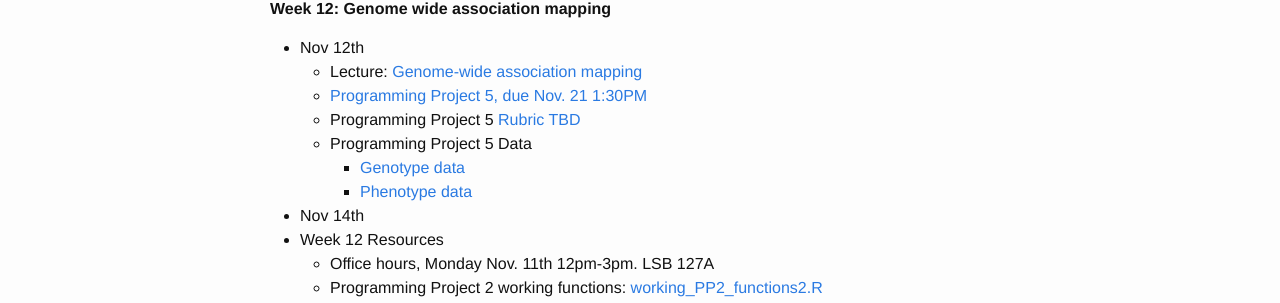
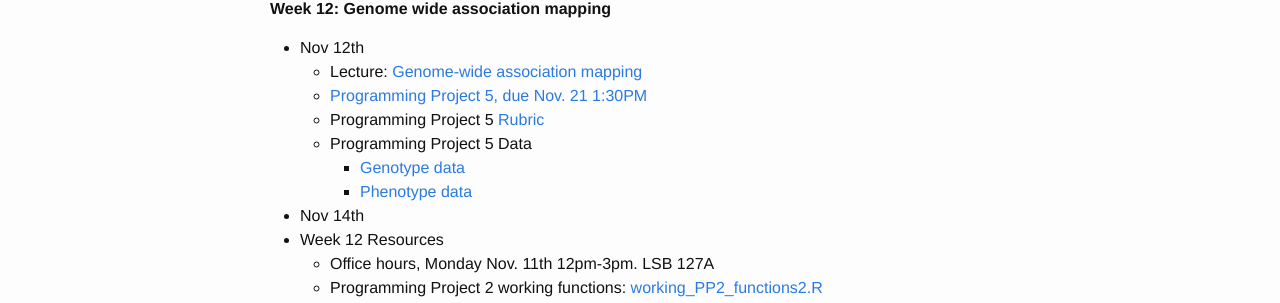
Before and after one commit to brian-kissmer/brian-kissmer.github.io, a Jekyll site: the page built from Schedule.md, in a window 1280 px wide and 900 px high, scrolled down 3088 px. Shown: the part 315-618 px from the top of the window. Built offline with Jekyll 4.4.1, drawn with Linux system fonts in a browser that asks for light colours.

Commit message:
Update Schedule.md

```diff
--- a/Schedule.md
+++ b/Schedule.md
@@ -169,7 +169,7 @@ layout: page
 * Nov 12th
     * Lecture: [Genome-wide association mapping]({{ site.baseurl }}/slides/Nov 12 slides.pdf)
     * [Programming Project 5, due Nov. 21 1:30PM]({{ site.baseurl }}/programming_projects/programming_project5.html)
-    * Programming Project 5 [Rubric TBD]({{ site.baseurl }}/rubrics/pp5_rubric.html)
+    * Programming Project 5 [Rubric]({{ site.baseurl }}/rubrics/pp5_rubric.html)
     * Programming Project 5 Data
        * [Genotype data]({{ site.baseurl }}/data/compbioX2.zip)
        * [Phenotype data]({{ site.baseurl }}/data/compbioY.txt)
```
